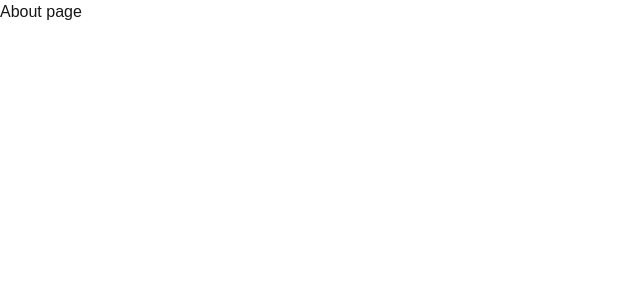
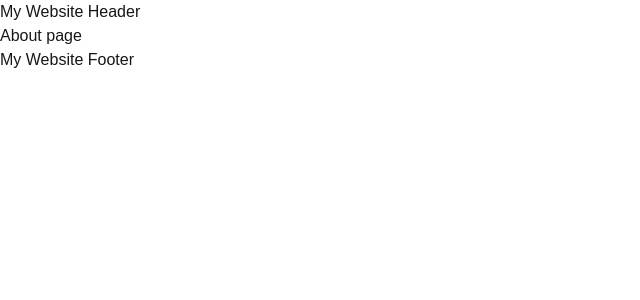
Before and after one commit to AbayTesfaye/Next.js-Learning, a Next.js app: page /about in a window 1280 px wide. Shown: the top 300 px of the page, without its empty margins (0-640 px from the left). Built offline with nearby package versions, Linux system fonts and the light colour scheme.

Commit message:
about layout

```diff
--- /dev/null
+++ b/app/dashboard/layout.tsx
@@ -0,0 +1,18 @@
+import React from 'react';
+
+export default function Layout({ children }) {
+  return (
+    <div>
+
+      <header>
+        <h1>Dashboard header</h1>
+      </header>
+      <main>
+      {children}
+      </main>
+      <footer>
+        <h1>Dashboard footer</h1>
+      </footer>
+    </div>
+  );
+}
--- a/app/layout.tsx
+++ b/app/layout.tsx
@@ -28,7 +28,15 @@ export default function RootLayout({
       <body
         className={`${geistSans.variable} ${geistMono.variable} antialiased`}
       >
-        {children}
+        <header>
+          <h1>My Website Header</h1>
+        </header>
+        <main>
+         {children}
+        </main>
+        <footer>
+          <h1>My Website Footer</h1>
+        </footer>
       </body>
     </html>
   );
```
